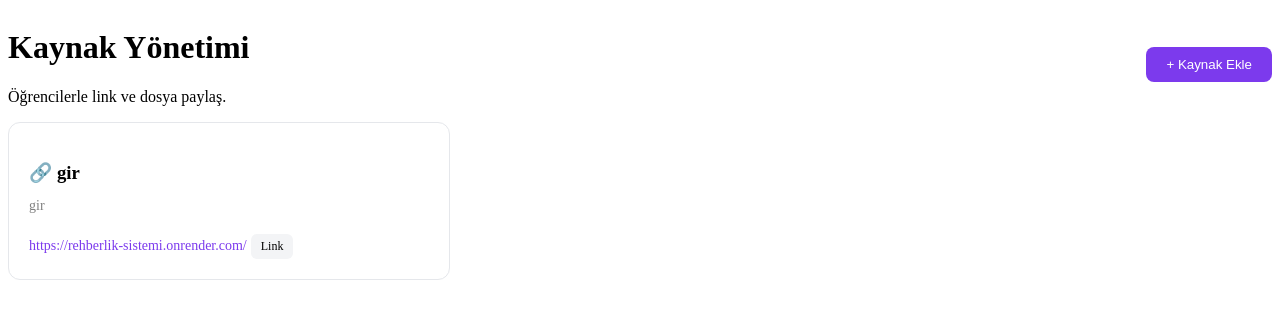
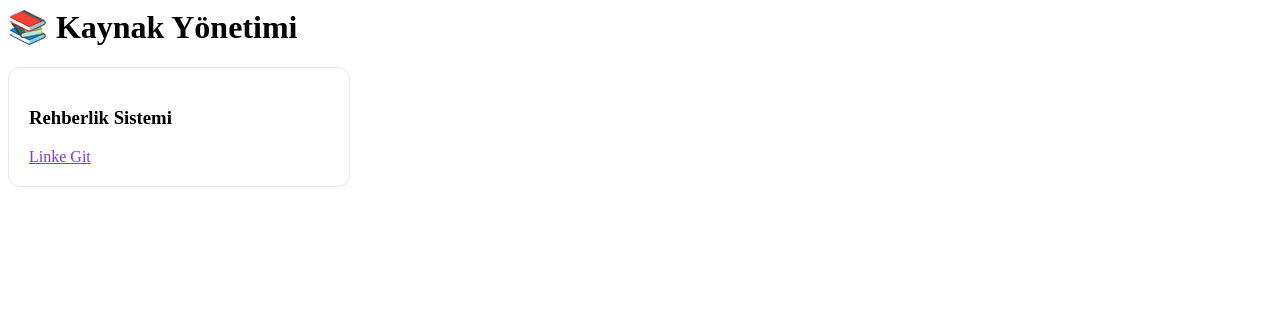
Before and after one commit to dertlimehmetsalih286-cyber/eda-akedemi, a Flask app: template templates/kaynaklar.html in a window 1280 px wide. Shown: the top 319 px of the page. Run offline with Flask 3, Linux system fonts and the light colour scheme; the template is opened without the code that fills it, so the values that code supplies are empty.

Commit message:
Update kaynaklar.html

```diff
--- a/templates/kaynaklar.html
+++ b/templates/kaynaklar.html
@@ -1,13 +1,7 @@
-<div class="page-header" style="display:flex; justify-content:space-between; align-items:center;">
-    <div>
-        <h1 class="page-title">Kaynak Yönetimi</h1>
-        <p class="page-subtitle">Öğrencilerle link ve dosya paylaş.</p>
+<main class="main-content">
+    <h1 class="page-title">📚 Kaynak Yönetimi</h1>
+    <div style="background:white; padding:20px; border-radius:12px; border:1px solid #e5e7eb; max-width:300px;">
+        <h3>Rehberlik Sistemi</h3>
+        <a href="https://rehberlik-sistemi.onrender.com/" target="_blank" style="color:#7c3aed;">Linke Git</a>
     </div>
-    <button style="background:#7c3aed; color:white; border:none; padding:10px 20px; border-radius:8px; cursor:pointer;">+ Kaynak Ekle</button>
-</div>
-<div style="background:white; padding:20px; border-radius:12px; border: 1px solid #e5e7eb; max-width:400px;">
-    <h3 style="margin-bottom:5px;">🔗 gir</h3>
-    <p style="color:gray; font-size:14px; margin-bottom:10px;">gir</p>
-    <a href="https://rehberlik-sistemi.onrender.com/" target="_blank" style="color:#7c3aed; text-decoration:none; font-size:14px;">https://rehberlik-sistemi.onrender.com/</a>
-    <div style="margin-top:10px; background:#f3f4f6; display:inline-block; padding:5px 10px; border-radius:6px; font-size:12px;">Link</div>
-</div>
+</main>
```
